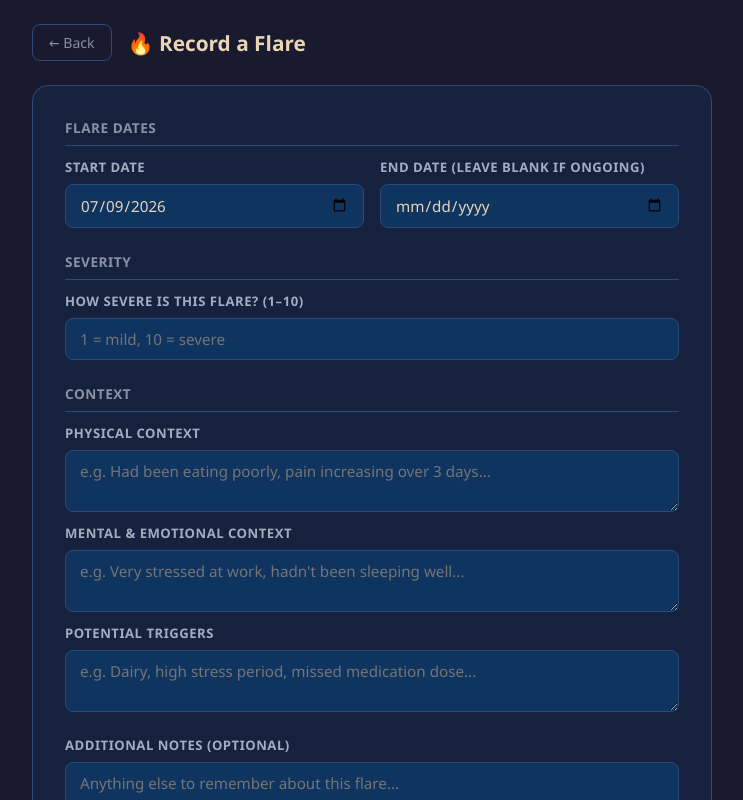
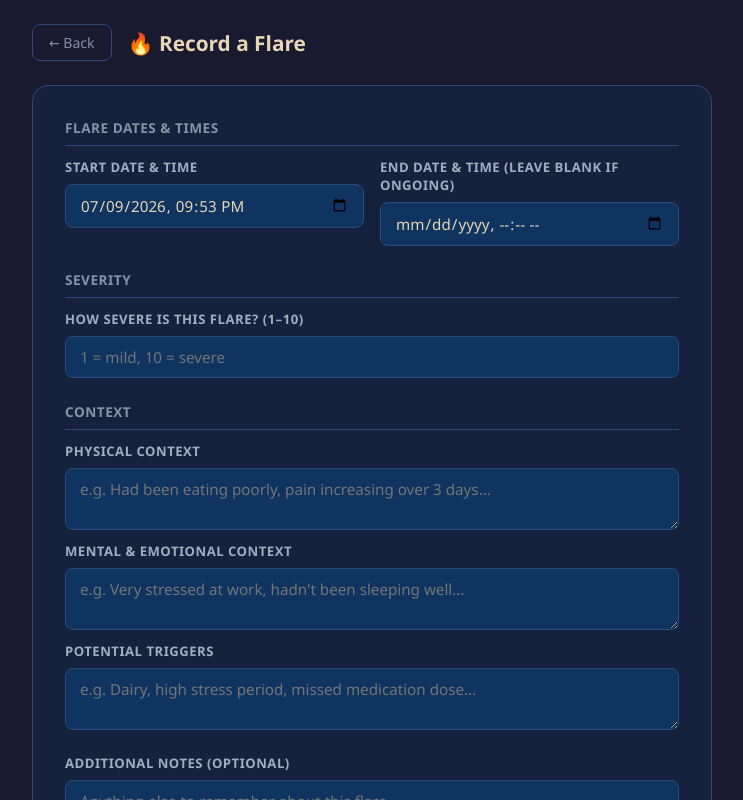
Before and after one commit to Lunaris47/flara, a React (Vite) app: page /log/flare in a window 1280 px wide. Shown: the top 800 px of the page, without its empty margins (268-1011 px from the left). Built offline with nearby package versions, Linux system fonts and the light colour scheme; no server answers; sample sign-in values are in the browser's storage.

Commit message:
Add flare time tracking with 12-hour format display and duration in history

```diff
--- a/src/components/FlareHistory.jsx
+++ b/src/components/FlareHistory.jsx
@@ -45,11 +45,11 @@ export default function FlareHistory() {
     }
 
     function formatDateTime(dateStr) {
-        if (!dateStr) return "--";
-        const date = new Date(dateStr);
-        return date.toLocaleDateString("en-CA") + " " +
-            date.toLocaleTimeString([], { hour: "2-digit", minute: "2-digit" });
-    }
+		if (!dateStr) return "--";
+		const date = new Date(dateStr);
+		return date.toLocaleDateString("en-CA") + " " +
+			date.toLocaleTimeString([], { hour: "numeric", minute: "2-digit", hour12: true });
+	}
 
     function getFlareDuration(startStr, endStr) {
         if (!startStr || !endStr) return null;
--- a/src/pages/FlareLogPage.jsx
+++ b/src/pages/FlareLogPage.jsx
@@ -10,7 +10,7 @@ export default function FlareLogPage() {
     const [checkingFlares, setCheckingFlares] = useState(true);
     const [mode, setMode] = useState(null);
     const [form, setForm] = useState({
-        startDate: new Date().toLocaleDateString("en-CA"),
+        startDate: new Date(new Date().getTime() - new Date().getTimezoneOffset() * 60000).toISOString().slice(0, 16),
         endDate: "",
         severity: "",
         physicalContext: "",
@@ -47,13 +47,20 @@ export default function FlareLogPage() {
         setForm({ ...form, [name]: type === "checkbox" ? checked : value });
     }
 
+    function formatStartDate(dateStr) {
+		if (!dateStr) return "--";
+		const date = new Date(dateStr);
+		return date.toLocaleDateString("en-CA") + " " +
+			date.toLocaleTimeString([], { hour: "numeric", minute: "2-digit", hour12: true });
+	}
+
     async function handleSubmitNew() {
         setLoading(true);
         setError("");
         try {
             await saveFlare({
-                startDate: form.startDate,
-                endDate: form.endDate || null,
+                startDate: form.startDate ? form.startDate.replace("Z", "") : null,
+                endDate: form.endDate ? form.endDate.replace("Z", "") : null,
                 severity: form.severity ? Number(form.severity) : null,
                 physicalContext: form.physicalContext || null,
                 mentalContext: form.mentalContext || null,
@@ -74,7 +81,7 @@ export default function FlareLogPage() {
 
     async function handleResolve() {
         if (!form.endDate) {
-            setError("Please enter an end date to resolve the flare.");
+            setError("Please enter an end date and time to resolve the flare.");
             return;
         }
         setLoading(true);
@@ -82,7 +89,7 @@ export default function FlareLogPage() {
         try {
             await updateFlare(ongoingFlare.id, {
                 ...ongoingFlare,
-                endDate: form.endDate,
+                endDate: form.endDate.replace("Z", ""),
                 resolvedNaturally: form.resolvedNaturally,
                 requiredMedicalAttention: form.requiredMedicalAttention,
                 notes: form.notes || ongoingFlare.notes,
@@ -146,7 +153,9 @@ export default function FlareLogPage() {
                         <span className="ongoing-icon">🔥</span>
                         <div>
                             <p className="ongoing-title">You have an ongoing flare</p>
-                            <p className="ongoing-subtitle">Started {ongoingFlare.startDate} — not yet resolved</p>
+                            <p className="ongoing-subtitle">
+                                Started {formatStartDate(ongoingFlare.startDate)}
+                            </p>
                         </div>
                     </div>
                     <p style={{ fontSize: "0.88rem", color: "var(--text-muted)", textAlign: "center" }}>
@@ -187,17 +196,28 @@ export default function FlareLogPage() {
                         <span className="ongoing-icon">🔥</span>
                         <div>
                             <p className="ongoing-title">Adding to ongoing flare</p>
-                            <p className="ongoing-subtitle">Started {ongoingFlare.startDate}</p>
+                            <p className="ongoing-subtitle">
+                                Started {formatStartDate(ongoingFlare.startDate)}
+                            </p>
                         </div>
                     </div>
                     <div className="symptom-section">
                         <div className="form-group-log">
                             <label>Date of symptoms</label>
-                            <input type="date" value={symptomDate} onChange={(e) => setSymptomDate(e.target.value)} />
+                            <input
+                                type="date"
+                                value={symptomDate}
+                                onChange={(e) => setSymptomDate(e.target.value)}
+                            />
                         </div>
                         <div className="form-group-log">
                             <label>Symptoms on this date</label>
-                            <textarea value={symptomNotes} onChange={(e) => setSymptomNotes(e.target.value)} placeholder="Describe your symptoms for this specific day..." rows={4} />
+                            <textarea
+                                value={symptomNotes}
+                                onChange={(e) => setSymptomNotes(e.target.value)}
+                                placeholder="Describe your symptoms for this specific day..."
+                                rows={4}
+                            />
                         </div>
                     </div>
                     {error && <p className="log-error">{error}</p>}
@@ -222,14 +242,21 @@ export default function FlareLogPage() {
                         <span className="ongoing-icon">🔥</span>
                         <div>
                             <p className="ongoing-title">Resolving flare</p>
-                            <p className="ongoing-subtitle">Started {ongoingFlare.startDate}</p>
+                            <p className="ongoing-subtitle">
+                                Started {formatStartDate(ongoingFlare.startDate)}
+                            </p>
                         </div>
                     </div>
                     <div className="symptom-section">
-                        <h3 className="symptom-section-title">End date</h3>
+                        <h3 className="symptom-section-title">End date & time</h3>
                         <div className="form-group-log">
                             <label>When did the flare end?</label>
-                            <input type="date" name="endDate" value={form.endDate} onChange={handleChange} />
+                            <input
+                                type="datetime-local"
+                                name="endDate"
+                                value={form.endDate}
+                                onChange={handleChange}
+                            />
                         </div>
                     </div>
                     {form.endDate && (
@@ -256,7 +283,12 @@ export default function FlareLogPage() {
                         </>
                     )}
                     {error && <p className="log-error">{error}</p>}
-                    <button className="submit-btn" onClick={handleResolve} disabled={loading || !form.endDate} style={{ opacity: !form.endDate ? 0.5 : 1 }}>
+                    <button
+                        className="submit-btn"
+                        onClick={handleResolve}
+                        disabled={loading || !form.endDate}
+                        style={{ opacity: !form.endDate ? 0.5 : 1 }}
+                    >
                         {loading ? "Saving..." : "✓ Resolve flare"}
                     </button>
                 </div>
@@ -273,15 +305,25 @@ export default function FlareLogPage() {
             </div>
             <div className="log-card">
                 <div className="symptom-section">
-                    <h3 className="symptom-section-title">Flare dates</h3>
+                    <h3 className="symptom-section-title">Flare dates & times</h3>
                     <div className="form-row-log">
                         <div className="form-group-log">
-                            <label>Start date</label>
-                            <input type="date" name="startDate" value={form.startDate} onChange={handleChange} />
+                            <label>Start date & time</label>
+                            <input
+                                type="datetime-local"
+                                name="startDate"
+                                value={form.startDate}
+                                onChange={handleChange}
+                            />
                         </div>
                         <div className="form-group-log">
-                            <label>End date (leave blank if ongoing)</label>
-                            <input type="date" name="endDate" value={form.endDate} onChange={handleChange} />
+                            <label>End date & time (leave blank if ongoing)</label>
+                            <input
+                                type="datetime-local"
+                                name="endDate"
+                                value={form.endDate}
+                                onChange={handleChange}
+                            />
                         </div>
                     </div>
                 </div>
```
